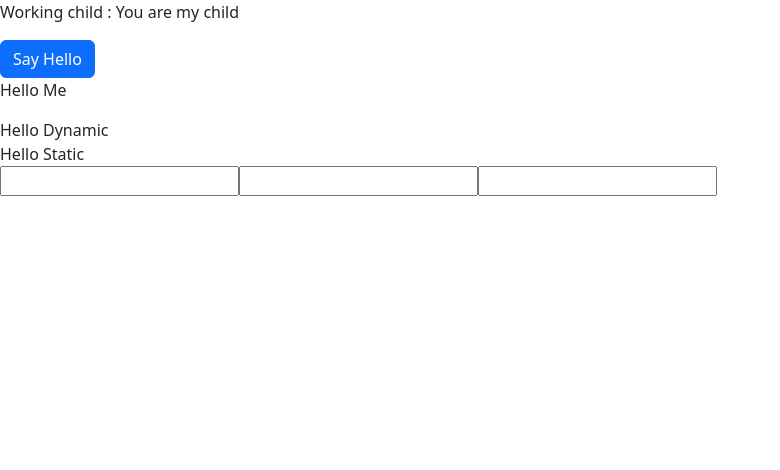
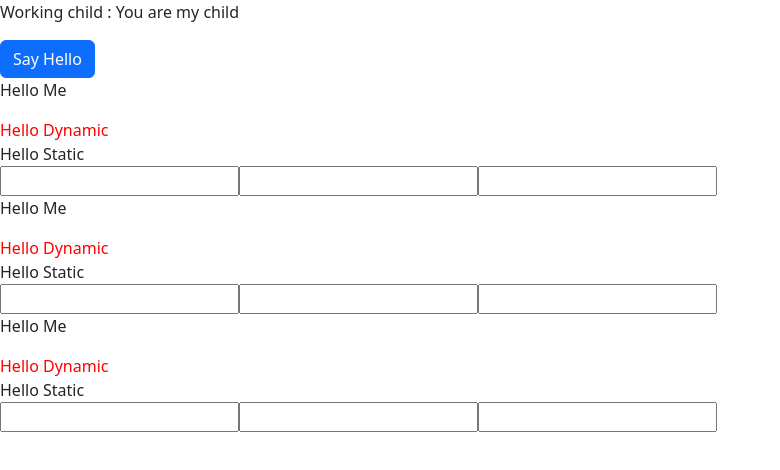
Before and after one commit to Junejune95/Angular__Practise, an Angular app: page / in a window 1280 px wide. Shown: the top 470 px of the page, without its empty margins (0-780 px from the left). Built offline with nearby package versions, Linux system fonts and the light colour scheme.

Commit message:
4 files modified

```diff
--- a/src/app/brand-color/brand-color.component.html
+++ b/src/app/brand-color/brand-color.component.html
@@ -3,6 +3,6 @@
 <div #someElement></div>
 <div #someElement2></div>
 
-<input type="text" [(ngModel)]="userName" />
-<input type="text" [(ngModel)]="userAge" />
-<input type="text" [(ngModel)]="userDesignation" />
+<input type="text" #applicationInfo />
+<input type="text" #applicationInfo />
+<input type="text" #applicationInfo />
--- a/src/app/brand-color/brand-color.component.ts
+++ b/src/app/brand-color/brand-color.component.ts
@@ -6,8 +6,9 @@ import {
   OnInit,
   ViewChildren,
   QueryList,
+  Input,
 } from '@angular/core';
-// import { NgModel } from '@angular/forms';
+import { NgModel } from '@angular/forms';
 
 @Component({
   selector: 'app-brand-color',
@@ -15,21 +16,27 @@ import {
   styleUrls: ['./brand-color.component.css'],
 })
 export class BrandColorComponent implements OnInit, AfterViewInit {
+  @Input()
+  text: any;
+
   @ViewChild('someElement', { static: false }) elementDynamic: ElementRef;
   @ViewChild('someElement2', { static: true }) elementStatic: ElementRef;
 
-  // @ViewChildren('NgModel') domReference: QueryList<NgModel>;
+  @ViewChildren('applicationInfo') domReference: QueryList<String>;
   public userName: any;
   public userAge: any;
   public userDesignation: any;
 
   ngOnInit() {
     console.log(this.elementStatic);
+    console.log(this.domReference);
     this.elementStatic.nativeElement.innerHTML = 'Hello Static';
   }
 
   ngAfterViewInit() {
+    console.log(this.domReference);
     console.log(this.elementDynamic);
     this.elementDynamic.nativeElement.innerHTML = 'Hello Dynamic';
+    this.elementDynamic.nativeElement.style = 'color:red';
   }
 }
--- a/src/app/propertyDecorator/propertydeco.component.html
+++ b/src/app/propertyDecorator/propertydeco.component.html
@@ -1,3 +1,5 @@
 <app-child [childtitle]="childtitle" (emitSay)="onSayHello($event)"></app-child>
 
-<app-brand-color></app-brand-color>
+<app-brand-color text="hello1"></app-brand-color>
+<app-brand-color text="hello2"></app-brand-color>
+<app-brand-color text="hello3"></app-brand-color>
--- a/src/app/propertyDecorator/propertydeco.component.ts
+++ b/src/app/propertyDecorator/propertydeco.component.ts
@@ -1,14 +1,28 @@
-import { Component } from '@angular/core';
+import {
+  AfterViewInit,
+  Component,
+  QueryList,
+  ViewChild,
+  ViewChildren,
+} from '@angular/core';
+import { NgModel } from '@angular/forms';
+import { BrandColorComponent } from '../brand-color/brand-color.component';
 
 @Component({
   selector: 'app-property-deco',
   templateUrl: './propertydeco.component.html',
   styleUrls: ['./propertydeco.component.css'],
 })
-export class PropertyDecoComponent {
-  childtitle="You are my child";
+export class PropertyDecoComponent implements AfterViewInit {
+  childtitle = 'You are my child';
 
-  onSayHello(e:any){
+  @ViewChildren('BrandColorComponent') bcom: QueryList<NgModel>;
+
+  onSayHello(e: any) {
     alert(e);
   }
+
+  ngAfterViewInit() {
+    console.log(this.bcom.length,'Here Property DEco');
+  }
 }
```
